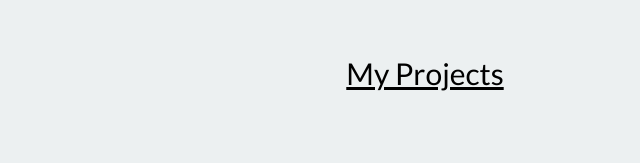
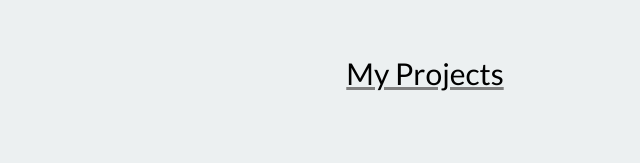
Before and after one commit to ricardoangelbustos/ricardoangelbustos.github.io, a plain HTML site: page index.html in a window 1280 px wide. Shown: the top 163 px of the page, 412-1052 px from the left. Drawn offline with Linux system fonts and the light colour scheme.

Commit message:
Agregados subrayados

```diff
--- a/style.css
+++ b/style.css
@@ -124,7 +124,7 @@
     font-size: 30px;
     margin-bottom: 25px;
     font-weight: 100;
-    text-decoration: underline;
+    text-decoration: gray underline;
     text-align: center;
 }
 .row{
```
